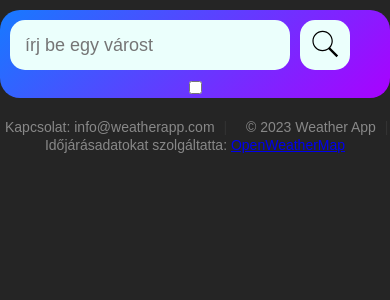
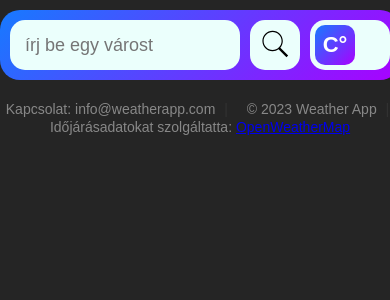
Before and after one commit to Exanim/Uni-Weather-app-project, an Angular app in the folder src/front-end/weather-app/: page / in a window 390 px wide. Shown: the top 300 px of the page. Built offline with nearby package versions, Linux system fonts and the light colour scheme.

Commit message:
Add slider checkbox style in "app.component.css"

```diff
--- a/src/front-end/weather-app/src/app/app.component.css
+++ b/src/front-end/weather-app/src/app/app.component.css
@@ -7,8 +7,13 @@
 
 body {
   width: 100%;
-  min-width: 320px;
+  min-width: 400px;
   background: #252525;
+}
+
+header{
+  display: flex;
+  justify-content: space-between;
 }
 
 .main {
@@ -31,6 +36,8 @@ body {
   flex-direction: row;
   align-items: center;
   padding: 10px;
+  justify-content: flex-start;
+  min-width: 290px;
 }
 
 .search input {
@@ -49,8 +56,6 @@ body {
 }
 
 .search button {
-  border: 0;
-  outline: 0;
   background: #ebfffc;
   border-radius: 50%;
   width: 60px;
@@ -58,6 +63,66 @@ body {
   cursor: pointer;
   min-width: 60px;
   min-height: 60px;
+}
+
+.switch {
+  display: inline-block;
+  position: relative;
+  width: 100px;
+  height: 60px;
+}
+
+.container{
+  display: flex;
+  flex-direction: row;
+  height: inherit;
+  padding: 0 20px;
+  font-size: 25px;
+  font-weight: bold;
+  margin: 10px 0;
+  flex-wrap: wrap;
+}
+
+.switch input[type="checkbox"] {
+  display: none;
+}
+
+.slider {
+  position: absolute;
+  cursor: pointer;
+  top: 0;
+  left: 0;
+  right: 0;
+  bottom: 0;
+  background-color: #ebfffc;
+  -webkit-transition: .4s;
+  transition: .4s;
+  border-radius: 34px;
+  width: 100%;
+  order: 2;
+}
+
+.slider:before {
+  position: absolute;
+  content: "C°";
+  display: flex;
+  justify-content: center;
+  align-items: center;
+  height: 46px;
+  width: 46px;
+  left: 7px;
+  bottom: 7px;
+  background: linear-gradient(135deg, #167aff, #a901ff);
+  -webkit-transition: .4s;
+  transition: .4s;
+  border-radius: 50%;
+}
+
+input[type="checkbox"]:checked + .slider:before {
+  content: "F°";
+  -webkit-transform: translateX(40px);
+  -ms-transform: translateX(40px);
+  transform: translateX(40px);
 }
 
 .card {
@@ -191,6 +256,34 @@ footer p:not(:last-child)::after {
     min-width: 50px;
     min-height: 50px;
   }
+
+  .switch {
+    width: 80px;
+    height: 50px;
+  }
+
+  .container{
+    font-size: 22px;
+    padding: 0 10px 0 0;
+  }
+
+  .slider {
+    border-radius: 15px;
+  }
+
+  .slider:before {
+    height: 40px;
+    width: 40px;
+    left: 5px;
+    bottom: 5px;
+    border-radius: 10px;
+  }
+
+  input[type="checkbox"]:checked + .slider:before {
+    -webkit-transform: translateX(30px);
+    -ms-transform: translateX(30px);
+    transform: translateX(30px);
+  }
 }
 
 .card:nth-child(2){
```
